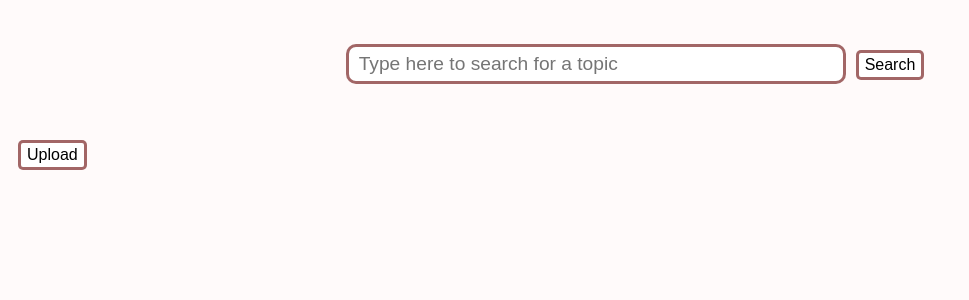
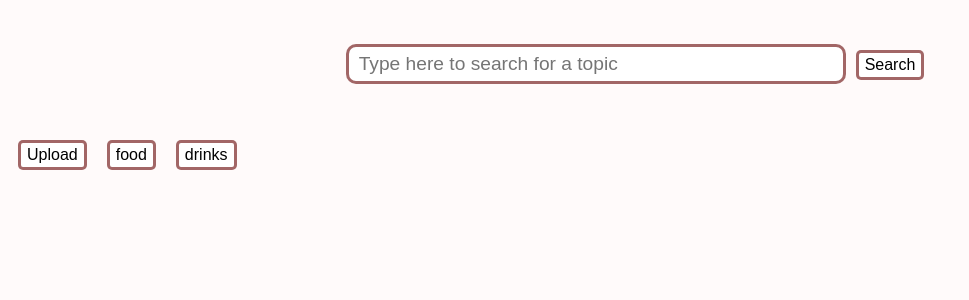
Before and after one commit to yunqiu21/reco, a React (Create React App) app: page / in a window 1280 px wide. Shown: the top 300 px of the page, without its empty margins (0-969 px from the left). Built offline with nearby package versions, Linux system fonts and the light colour scheme.

Commit message:
enabled food and drinks filter buttons

```diff
--- a/src/App.js
+++ b/src/App.js
@@ -34,7 +34,7 @@ function SearchBox() {
         />
         <button className="search-button" type="submit">
           Search
-          </button>
+        </button>
       </form>
     </div>
   );
@@ -47,13 +47,14 @@ class App extends React.Component {
       foods: [],
       drinks: [],
       show_foods: true,
-      show_drinks: true
+      show_drinks: true,
+      postArr: []
     }
   }
 
-  renderPosts(catagory) {
+  renderPosts(arr) {
 
-    let postArr = catagory.map((post, index) => {
+    let postArr = arr.map((post, index) => {
       return (
         <Post key={index} />
       )
@@ -72,14 +73,21 @@ class App extends React.Component {
 
   render() {
     //tbd: currently displays foods.
-    let catagory = this.state.foods;
     return (
       <div>
         <SearchBox />
         <button className="upload-button" onClick={() => this.addNewPost()} >
           Upload
         </button>
-        {this.renderPosts(catagory)}
+        <button className="upload-button"
+                onClick={() => this.setState({postArr: this.state.foods})} >
+          food
+        </button>
+        <button className="upload-button"
+                onClick={() => this.setState({postArr: this.state.drinks})} >
+          drinks
+        </button>
+        {this.renderPosts(this.state.postArr)}
       </div>
     );
   }
```
Also changed, not shown: src/drinks_sample.jpg (added).
